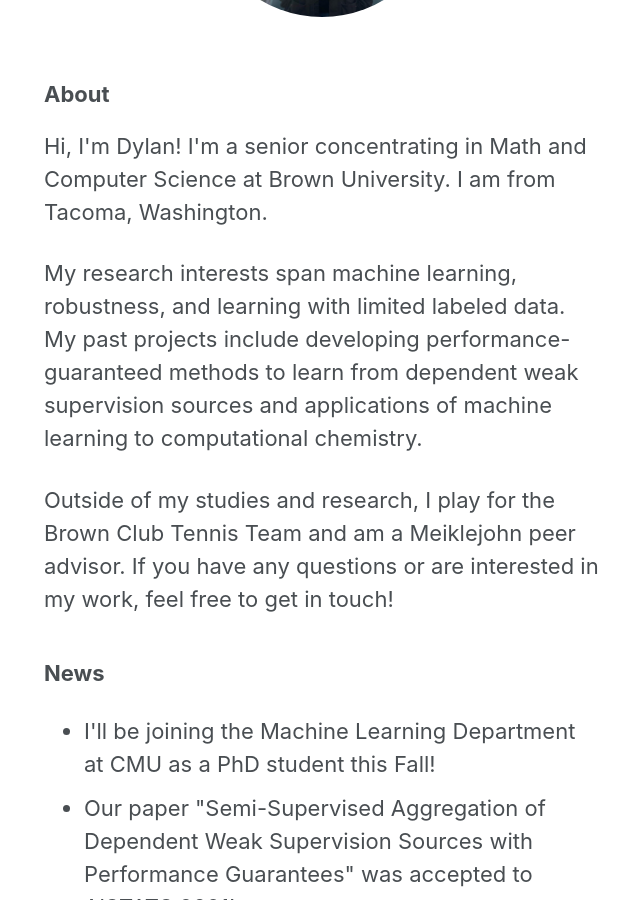
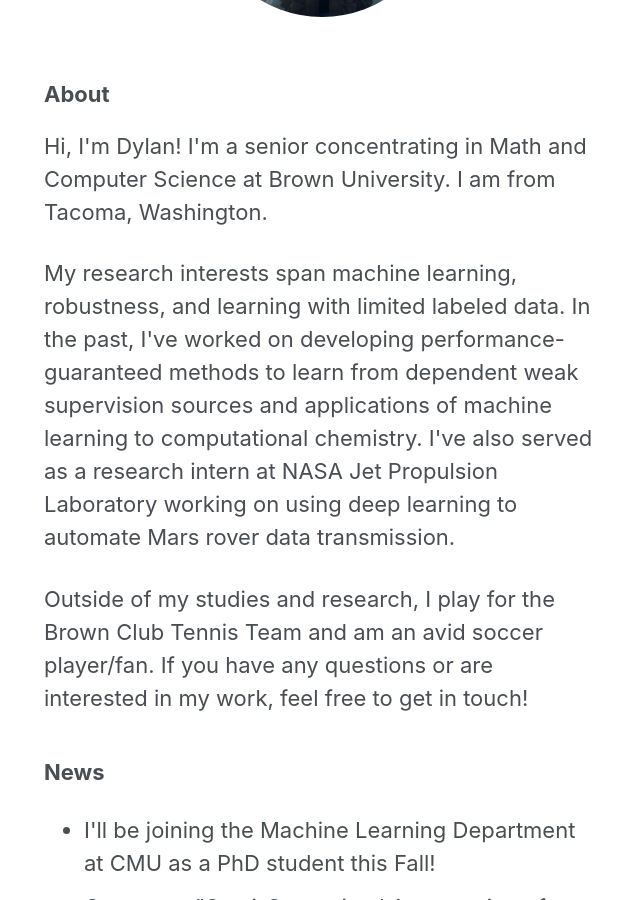
Before and after one commit to dsam99/dsam99.github.io, a Jekyll site: the page built from index.md, in a window 1280 px wide and 900 px high, scrolled down 344 px. Shown: the whole window, without its empty margins (318-958 px from the left). Built offline with Jekyll 4.4.1, drawn with Linux system fonts in a browser that asks for light colours; cached includes are drawn as plain includes; nearby versions of some CDN libraries; a style sheet for code colours, icons or effects is not loaded.

Commit message:
fixing stuffs and logo sizes

```diff
--- a/_includes/footer/custom.html
+++ b/_includes/footer/custom.html
@@ -8,7 +8,7 @@
     <p><i class="fa fa-envelope" aria-hidden="true"></i> dylan_sam (at) brown.edu</p>
 
     <!-- Google Scholar -->
-    <p><a href="https://scholar.google.com/citations?user=43ffAwcAAAAJ&hl=en"><i class="ai ai-google-scholar-square ai-3x"></i> Google Scholar</a></p>
+    <p><a href="https://scholar.google.com/citations?user=43ffAwcAAAAJ&hl=en"><i class="ai ai-google-scholar-square"></i> Google Scholar</a></p>
     <!-- LinkedIn -->
     <p><a href="https://www.linkedin.com/in/dylan-sam/"><i class="fab fa-linkedin-in" aria-hidden="true"></i> LinkedIn</a></p>
     <!-- Github -->
--- a/_layouts/home.html
+++ b/_layouts/home.html
@@ -16,12 +16,12 @@ layout: default
 
 
 	<p>
-		My research interests span machine learning, robustness, and learning with limited labeled data.
-		My past projects include developing performance-guaranteed methods to learn from dependent weak supervision sources and applications of machine learning to computational chemistry.
+		My research interests span machine learning, robustness, and learning with limited labeled data. In the past, I've worked on developing performance-guaranteed methods to learn from dependent weak supervision sources and applications of machine learning to computational chemistry. I've also served as a research intern at
+		NASA Jet Propulsion Laboratory working on using deep learning to automate Mars rover data transmission.
 	</p>
 
 	<p>
-		Outside of my studies and research, I play for the Brown Club Tennis Team and am a Meiklejohn peer advisor. If you have any questions or are interested in my work, feel free to get in touch!
+		Outside of my studies and research, I play for the Brown Club Tennis Team and am an avid soccer player/fan. If you have any questions or are interested in my work, feel free to get in touch!
 	</p>
 
 	<h3>News</h1>
--- a/_layouts/publications.html
+++ b/_layouts/publications.html
@@ -9,9 +9,8 @@ author_profile: false
 
 		<h3 class="abstracts-title">Conference Papers</h3>
 
-			<p class="title"> Semi-Supervised Aggregation of Dependent Weak Supervision Sources with Performance Guarantees (<a href="http://proceedings.mlr.press/v130/mazzetto21a/mazzetto21a.pdf" target="_blank">pdf</a>,
-				<a href="https://github.com/BatsResearch/mazzetto-aistats21-code" target="_blank">code</a>)<br>
-				<br>
+			<p class="title"> Semi-Supervised Aggregation of Dependent Weak Supervision Sources with Performance Guarantees [<a href="http://proceedings.mlr.press/v130/mazzetto21a/mazzetto21a.pdf" target="_blank">pdf</a>,
+				<a href="https://github.com/BatsResearch/mazzetto-aistats21-code" target="_blank">code</a>]<br>
 				Alessio Mazzetto, <strong>Dylan Sam</strong>, Andrew Park, Eliezer Upfal, Stephen H Bach <br>
 				<i>AISTATS</i>, 2021</p>
 
```
